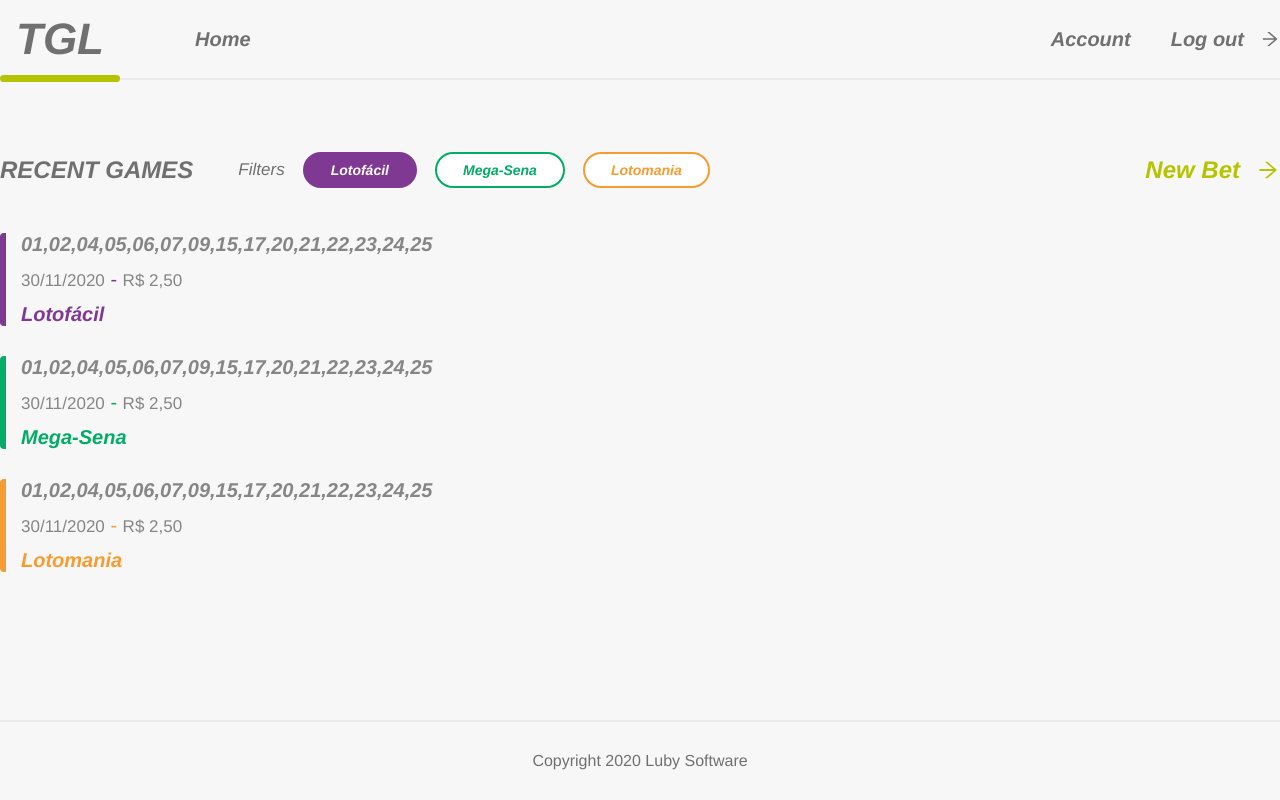
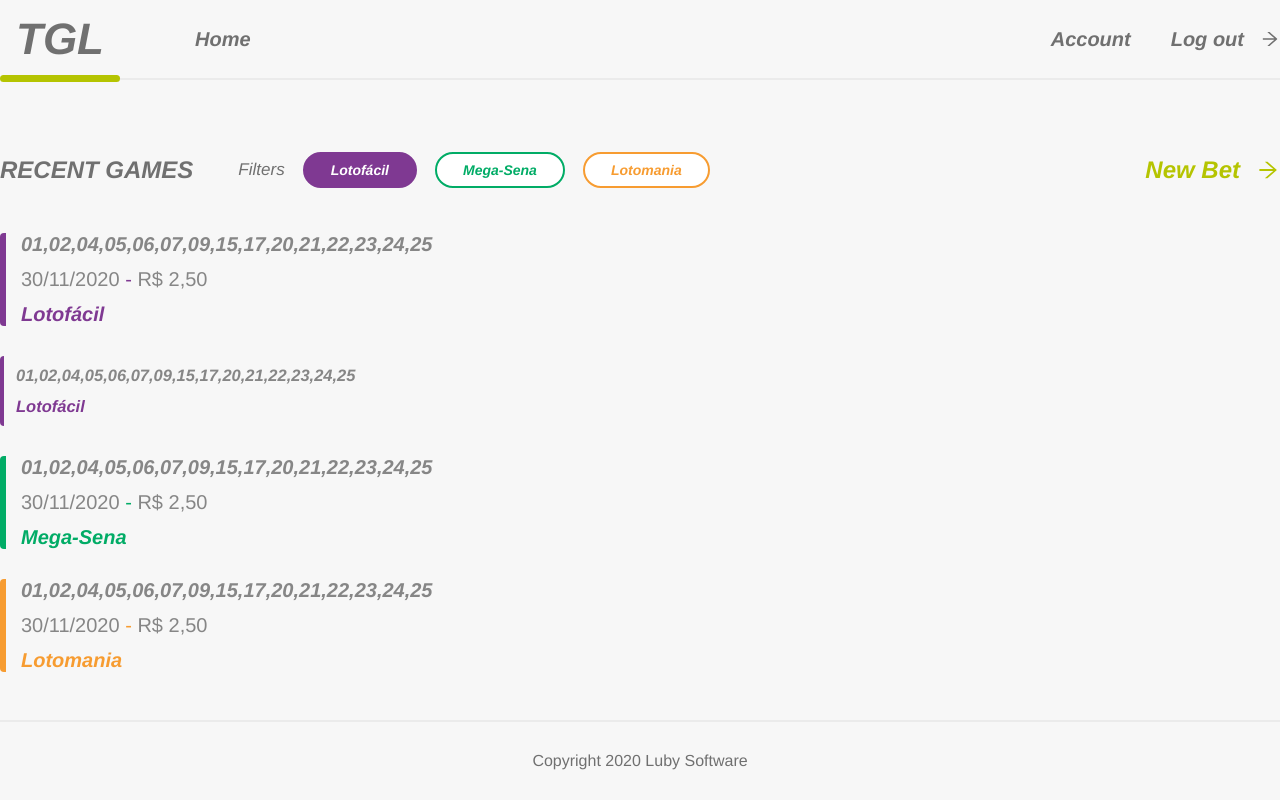
Before and after one commit to gabepinheiro/tgl-react, a React (Vite) app: page / in a window 1280 px wide. Built offline with nearby package versions, Linux system fonts and the light colour scheme.

Commit message:
feat(GameCard): added size option and modifiers

```diff
--- a/src/components/game-card/container.tsx
+++ b/src/components/game-card/container.tsx
@@ -4,14 +4,16 @@
 type GameCardContainerProps = {
   children: ReactNode
   color: string
+  size?: 'medium' | 'large'
 }
 
 export const GameCardContainer = ({
   children,
   color,
+  size = 'large',
 }: GameCardContainerProps) => {
   return (
-    <S.Wrapper color={color}>
+    <S.Wrapper color={color} size={size}>
       {children}
     </S.Wrapper>
   )
--- a/src/components/game-card/styles.ts
+++ b/src/components/game-card/styles.ts
@@ -2,15 +2,28 @@
 
 type WrapperProps = {
   color: string
+  size: 'medium' | 'large'
+}
+
+const Modifiers = {
+  medium: () => css`
+    font-size: 1.65rem;
+    padding: 1rem 1.2rem;
+    border-left: 4px solid currentColor;
+  `,
+  large: () => css`
+    padding-left: 1.5rem;
+    font-size: 2.0rem;
+    border-left: 6px solid currentColor;
+  `,
 }
 
 export const Wrapper = styled.div<WrapperProps>`
-  ${({ color }) => css`
+  ${({ color, size }) => css`
     color: ${color};
-    border-left: 6px solid ${color};
     border-radius: 4px 0 0 4px;
-    padding-left: 1.5rem;
-    font-size: 2.0rem;
+
+    ${!!size && Modifiers[size]}
   `}
 `
 
@@ -24,7 +37,6 @@
   font-weight: bold;
   font-style: italic;
   color: currentColor;
-  font-size: 2.0rem;
 `
 
 export const GameNumbers = styled.p`
@@ -37,7 +49,6 @@
 
 const mixin = css`
   color: ${({ theme }) => theme.colors.gray500};
-  font-size: 1.7rem;
 `
 
 export const GameDate = styled.span`
--- a/src/pages/home.tsx
+++ b/src/pages/home.tsx
@@ -56,6 +56,12 @@
             <GameName>Lotofácil</GameName>
           </GameCardContent>
         </GameCardContainer>
+        <GameCardContainer color='#7F3992' size='medium'>
+          <GameCardContent>
+            <GameNumbers>01,02,04,05,06,07,09,15,17,20,21,22,23,24,25</GameNumbers>
+            <GameName>Lotofácil</GameName>
+          </GameCardContent>
+        </GameCardContainer>
         <GameCardContainer color='#01AC66'>
           <GameCardContent>
             <GameNumbers>01,02,04,05,06,07,09,15,17,20,21,22,23,24,25</GameNumbers>
```
